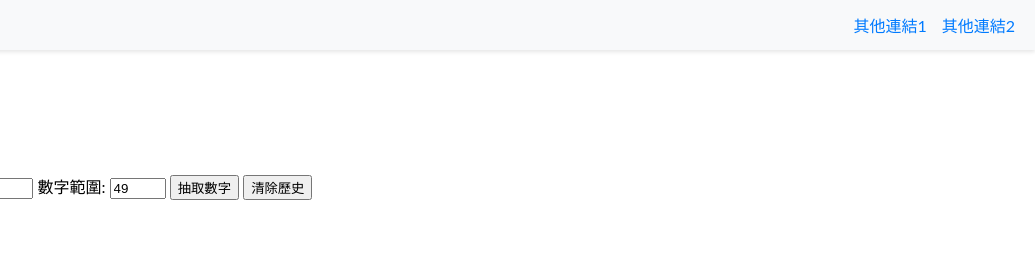
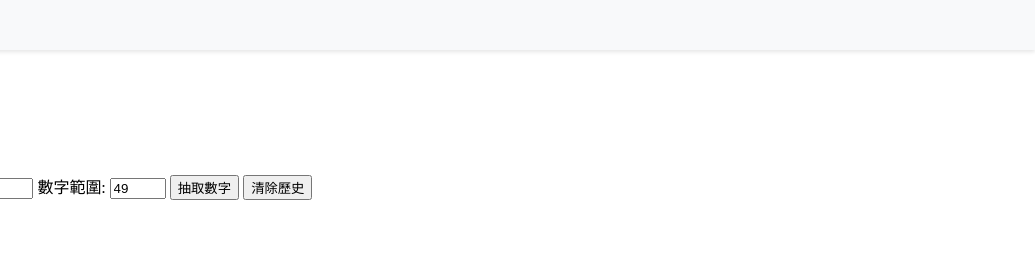
Before and after one commit to shiro-shio/Roto, a plain HTML site: page index.html in a window 1280 px wide. Shown: the full height of the page, 245-1280 px from the left. Drawn offline with Linux system fonts and the light colour scheme.

Commit message:
Update index.html

```diff
--- a/index.html
+++ b/index.html
@@ -20,8 +20,8 @@
             <span>Twitter</span>
         </a>
         <div class="extra-links">
-            <a href="https://example.com/link1" target="_blank">其他連結1</a>
-            <a href="https://example.com/link2" target="_blank">其他連結2</a>
+            <a href="https://example.com/link1" target="_blank"></a>
+            <a href="https://example.com/link2" target="_blank"></a>
         </div>
     </div>
     <div class="container">
```
